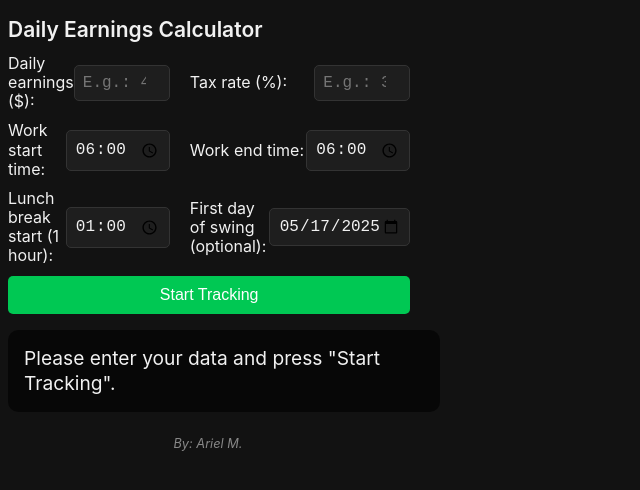
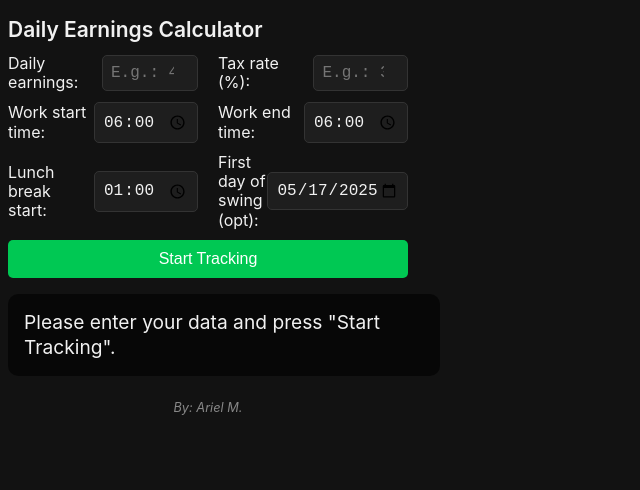
Before and after one commit to arielmartinelli1/EarningsCalculator, a plain HTML site: page index.html in a window 1280 px wide. Shown: the whole page, without its empty margins (0-640 px from the left). Drawn offline with Linux system fonts and the light colour scheme.

Commit message:
Update index.html

```diff
--- a/index.html
+++ b/index.html
@@ -116,7 +116,7 @@
   <h2>Daily Earnings Calculator</h2>
 
   <form id="dataForm" onsubmit="event.preventDefault(); startTracking();">
-    <label>Daily earnings ($):
+    <label>Daily earnings:
       <input type="number" id="dailyRate" placeholder="E.g.: 400" min="0" step="0.01" required />
     </label>
 
@@ -132,11 +132,11 @@
       <input type="time" id="endTime" required />
     </label>
 
-    <label>Lunch break start (1 hour):
+    <label>Lunch break start:
       <input type="time" id="lunchStart" required />
     </label>
 
-    <label>First day of swing (optional):
+    <label>First day of swing (opt):
       <input type="date" id="firstDaySwing" max="" />
     </label>
 
```
